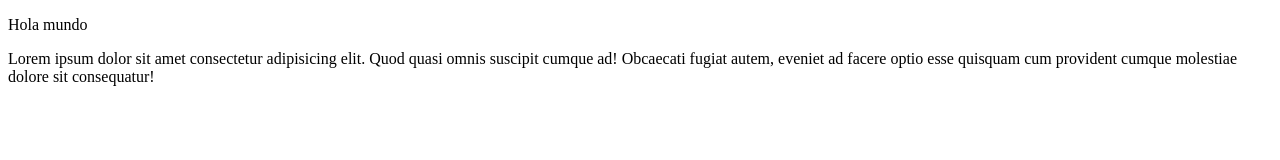
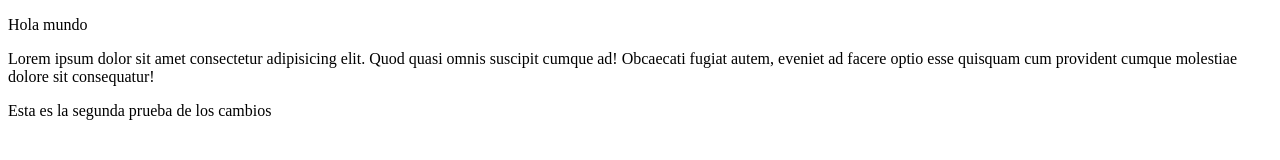
Before and after one commit to CarlosPa2022/Retomando-Git, a plain HTML site: page Index.html in a window 1280 px wide. Drawn offline with Linux system fonts and the light colour scheme.

Commit message:
Esta es una prueba desde git h

```diff
--- a/Index.html
+++ b/Index.html
@@ -11,6 +11,7 @@
         <article>
             <p>Lorem ipsum dolor sit amet consectetur adipisicing elit. Quod quasi omnis suscipit cumque ad! Obcaecati fugiat autem, eveniet ad facere optio esse quisquam cum provident cumque molestiae dolore sit consequatur!</p>
         </article>
+        <p>Esta es la segunda prueba de los cambios </p>
     </div>
 </body>
 </html>
```
